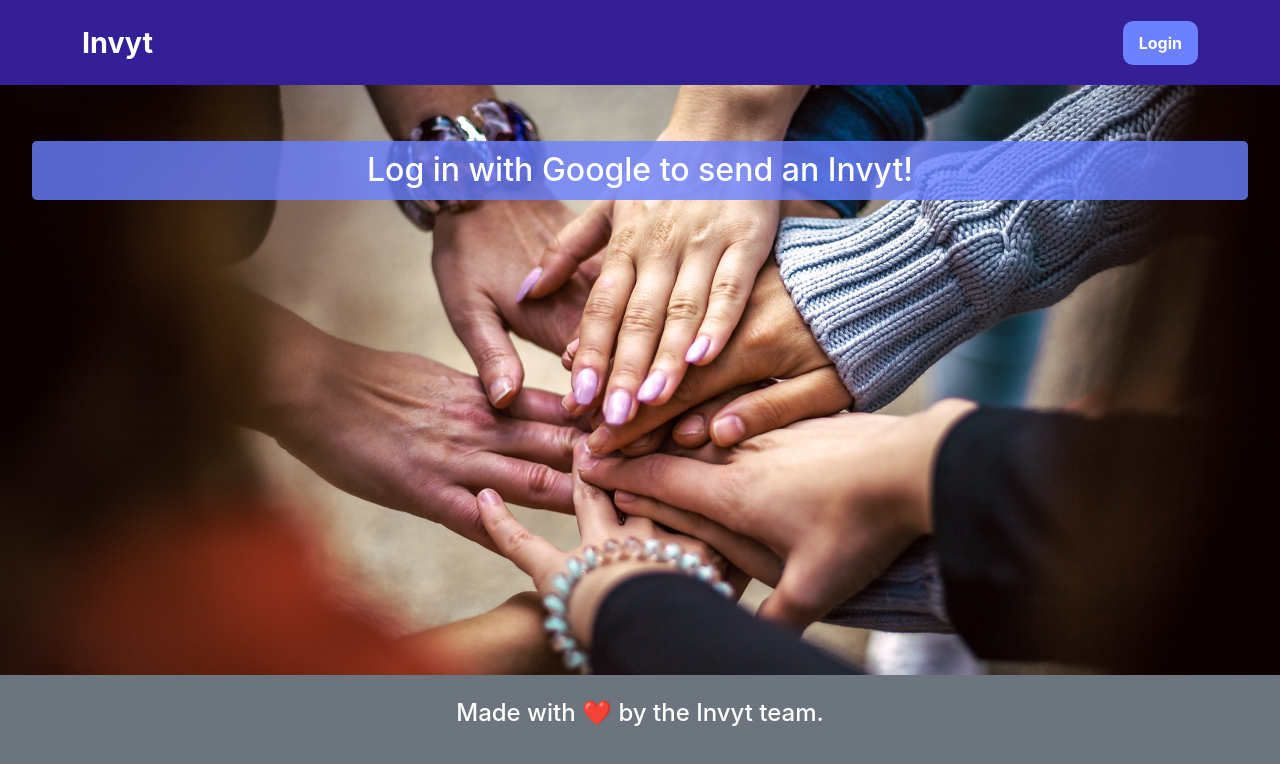
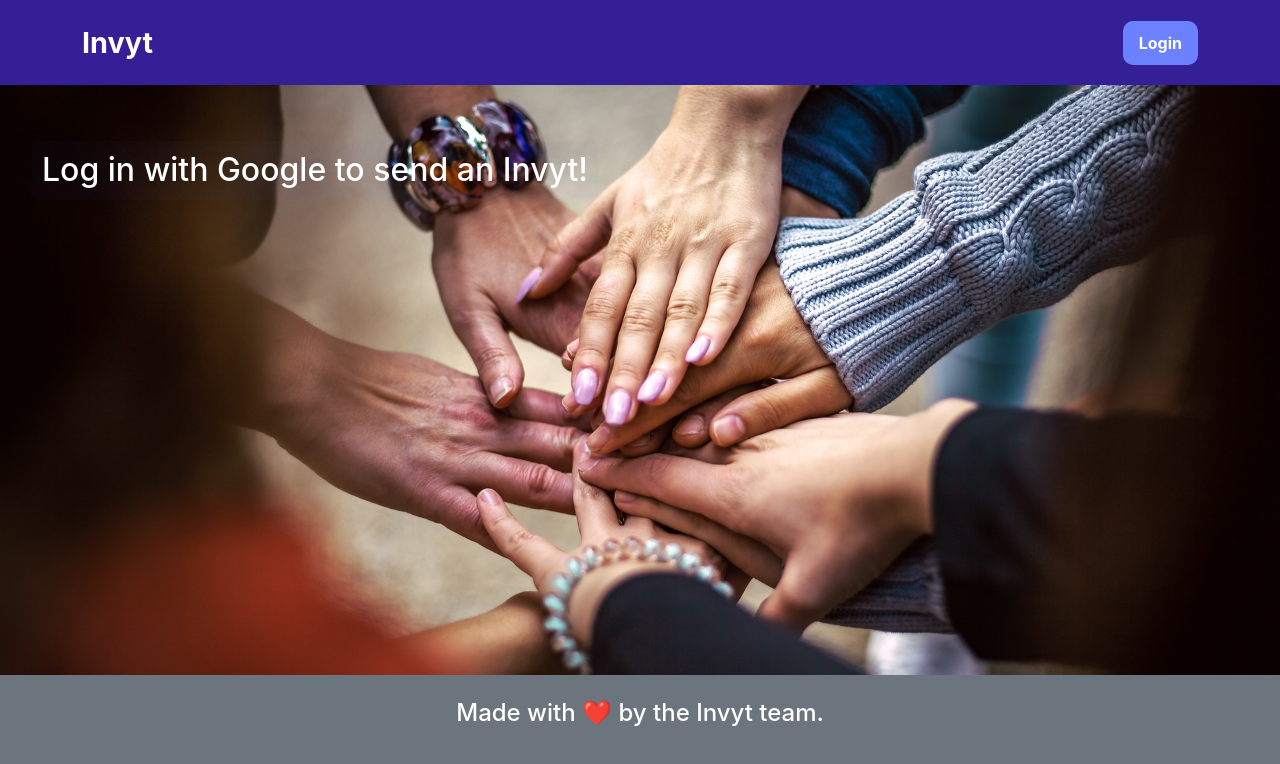
Before and after one commit to achensen/Invyt, a React (Vite) app in the folder client/: page / in a window 1280 px wide. Shown: the top 764 px of the page. Built offline with nearby package versions, Linux system fonts and the light colour scheme; no server answers.

Commit message:
adjusted image for main

```diff
--- a/client/src/pages/Home.tsx
+++ b/client/src/pages/Home.tsx
@@ -13,7 +13,7 @@ const Home = () => {
   // Show this message if no user is logged in
   if (!user) {
     return <h2 className="text-center mt-4"
-    style={{ backgroundColor: "rgba(107, 129, 255, 0.8) ",  padding: "10px", borderRadius: "5px", color: "white" }}
+    style={{ backgroundColor: "rgba(107, 129, 255, 0.03) ",  padding: "10px", borderRadius: "5px", color: "#ffffff",display: "inline-block" }}
     >Log in with Google to send an Invyt!</h2>;
 
   }
```
